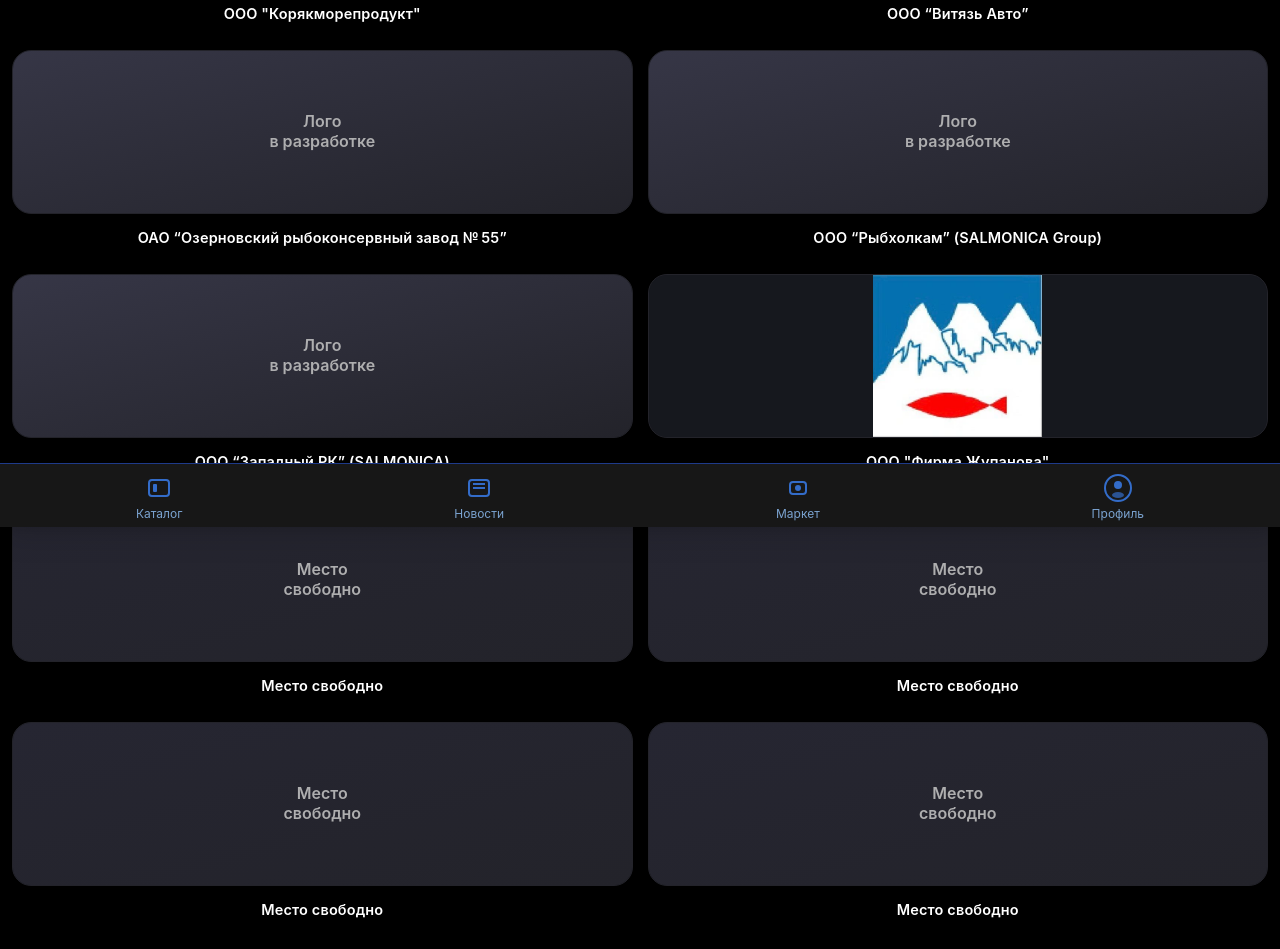
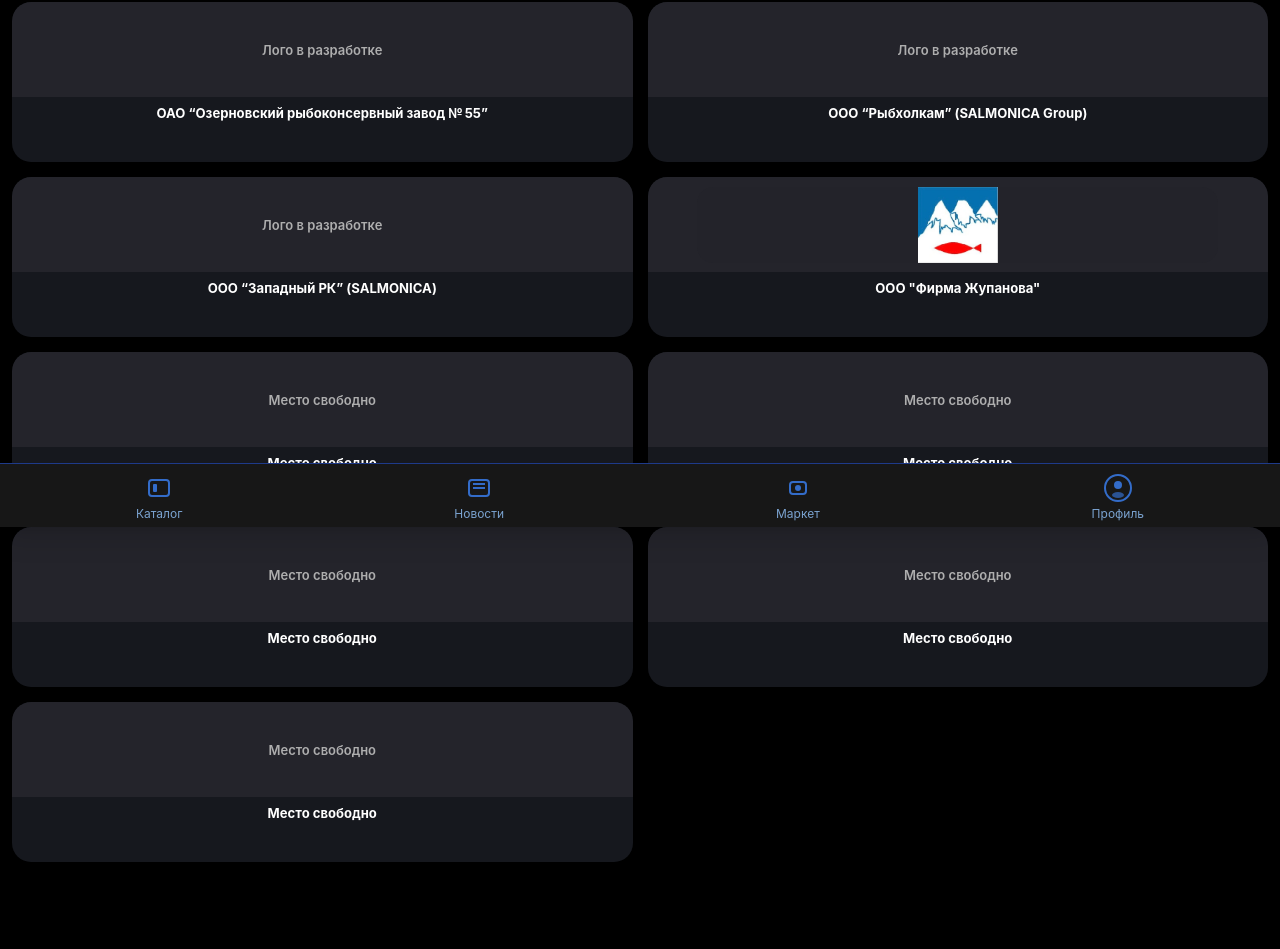
Before and after one commit to AlexSalavat/ikra-miniapp, a React (Create React App) app: page /producers in a window 1280 px wide. Shown: the part 273-1222 px from the top of the page. Built offline with nearby package versions, Linux system fonts and the light colour scheme.

Commit message:
feat: обновление карточек и marketplac

```diff
--- a/src/components/TopProducers.js
+++ b/src/components/TopProducers.js
@@ -1,16 +1,13 @@
 import React, { useState, useMemo, useEffect } from 'react';
 import { useNavigate } from 'react-router-dom';
-import BackButton from './BackButton';
 import producers from '../data/producers';
 
 const REGIONS = ['Камчатка', 'Сахалин', 'Хабаровск', 'Магадан'];
-const CARDS_PER_PAGE = 10;
 const CARDS_PER_ROW = 2;
 const CARD_GAP = 15;
 
 export default function TopProducers() {
   const [filter, setFilter] = useState(REGIONS[0]);
-  const [page, setPage] = useState(0);
   const navigate = useNavigate();
 
   const filtered = useMemo(
@@ -18,16 +15,8 @@ export default function TopProducers() {
     [filter]
   );
 
-  const filteredPages = useMemo(() => {
-    return Array.from({ length: Math.ceil(filtered.length / CARDS_PER_PAGE) }, (_, i) =>
-      filtered.slice(i * CARDS_PER_PAGE, (i + 1) * CARDS_PER_PAGE)
-    );
-  }, [filtered]);
-
-  const currentCards = filteredPages[page] || [];
-
   useEffect(() => {
-    setPage(0);
+    window.scrollTo(0, 0);
   }, [filter]);
 
   const buttonStyle = (active) => ({
@@ -46,9 +35,16 @@ export default function TopProducers() {
   return (
     <div className="bg-black min-h-screen p-3">
       {/* Кнопка Назад */}
-      <div style={{ marginBottom: 7 }}>
-        <BackButton />
-      </div>
+      <button
+        onClick={() => window.history.back()}
+        className="mb-3 py-1.5 px-3.5 rounded-lg bg-transparent text-[#357cff] font-medium text-base cursor-pointer"
+        style={{ marginLeft: 3, display: "flex", alignItems: "center", gap: 5, fontSize: 15 }}
+      >
+        <svg width="18" height="18" fill="none" style={{ verticalAlign: '-3px', marginRight: 3 }}>
+          <path d="M12 4l-6 5 6 5" stroke="#357cff" strokeWidth="2" strokeLinecap="round" strokeLinejoin="round"/>
+        </svg>
+        Назад
+      </button>
       {/* Фильтр по регионам */}
       <div className="flex gap-1 justify-center mb-3 overflow-auto">
         {REGIONS.map(region => (
@@ -70,103 +66,72 @@ export default function TopProducers() {
           marginBottom: 12
         }}
       >
-        {currentCards.map(card => (
-          <div key={card.id} style={{ display: 'flex', flexDirection: 'column', alignItems: 'center' }}>
+        {filtered.map(card => (
           <div
-              className="relative bg-[#16181e] rounded-[19px] overflow-hidden flex items-center justify-center cursor-pointer shadow-lg"
+            key={card.id}
+            className="relative bg-[#16181e] rounded-[19px] overflow-hidden flex flex-col items-center cursor-pointer shadow-lg"
             onClick={() => !card.isPlaceholder && navigate(`/producer/${card.id}`)}
             style={{
+              minHeight: 160,
+              maxHeight: 180,
+              padding: "0 0 8px 0"
+            }}
+          >
+            {/* Лого/Фото */}
+            <div style={{
               width: "100%",
-                aspectRatio: "1/1",
-                minHeight: 148,
-                maxHeight: 164,
-                marginBottom: 7,
-                border: "1px solid #23232a",
+              height: 95,
               display: "flex",
               alignItems: "center",
-                justifyContent: "center"
-              }}
-            >
+              justifyContent: "center",
+              borderTopLeftRadius: 19,
+              borderTopRightRadius: 19,
+              background: "#24242b",
+              overflow: "hidden"
+            }}>
               {card.logo ? (
                 <img
                   src={card.logo}
                   alt={card.name}
                   style={{
-                    width: "100%",
-                    height: "100%",
+                    width: "84%",
+                    height: "80%",
                     objectFit: "contain",
-                    borderRadius: 19,    // тот же радиус, что и у карточки
-                    background: "#16181e",
-                    display: "block"
+                    background: "#23232a",
+                    borderRadius: 16
                   }}
                   onError={e => { e.target.src = '/images/no-logo.webp'; }}
                 />
               ) : (
-                <div
-                  className={`absolute inset-0 flex items-center justify-center z-10 ${
-                    card.isPlaceholder
-                      ? 'bg-gradient-to-br from-[#262632] to-[#23232a]'
-                      : 'bg-gradient-to-br from-[#363646] to-[#23232a]'
-                  }`}
-                >
-                  <span style={{
-                    color: "#bdbdbd",
-                    fontWeight: 600,
-                    fontSize: 16,
-                    textAlign: "center",
-                    opacity: 0.90,
-                    whiteSpace: "pre-line",
-                    lineHeight: "1.2"
-                  }}>
-                    {card.isPlaceholder ? 'Место\nсвободно' : 'Лого\nв разработке'}
+                <span className="text-[#bdbdbd] font-semibold text-[13px] opacity-90 text-center" style={{ lineHeight: "1.1" }}>
+                  {card.isPlaceholder ? 'Место свободно' : 'Лого в разработке'}
                 </span>
-                </div>
               )}
             </div>
-            {/* Название под карточкой */}
-            <div style={{
+            {/* Название */}
+            <div
+              style={{
+                marginTop: 9,
+                marginBottom: 0,
+                padding: "0 6px",
                 color: "#fff",
-              fontWeight: 600,
-              fontSize: 14.5,
+                fontWeight: 700,
+                fontSize: 13.1,
                 textAlign: "center",
-              marginTop: 0,
-              marginBottom: 2,
-              width: "98%",
-              lineHeight: "1.14",
-              letterSpacing: "0.01em",
+                maxHeight: 35,
+                overflow: "hidden",
+                display: "-webkit-box",
+                WebkitLineClamp: 2,
+                WebkitBoxOrient: "vertical",
                 whiteSpace: "normal",
-              overflow: "hidden",
-              textOverflow: "ellipsis",
-              wordBreak: "break-word",
-              minHeight: 36,
-              maxHeight: 38,
-              display: "flex",
-              alignItems: "center",
-              justifyContent: "center",
-            }}>
+                lineHeight: "1.14"
+              }}
+            >
               {card.name}
             </div>
           </div>
         ))}
       </div>
-      {/* Пагинация */}
-      {filteredPages.length > 1 && (
-        <div className="flex justify-center gap-3 items-center mt-1.5">
-          <button
-            disabled={page === 0}
-            onClick={() => setPage((p) => p - 1)}
-            className={`text-2xl bg-transparent border-none ${page === 0 ? 'text-[#666]' : 'text-white cursor-pointer'}`}
-          >←</button>
-          <span className="text-[#ccc] text-sm">
-            {page + 1} / {filteredPages.length}
-          </span>
-          <button
-            disabled={page === filteredPages.length - 1}
-            onClick={() => setPage((p) => p + 1)}
-            className={`text-2xl bg-transparent border-none ${page === filteredPages.length - 1 ? 'text-[#666]' : 'text-white cursor-pointer'}`}
-          >→</button>
-        </div>
-      )}
     </div>
   );
 }
```
Also changed, not shown: src/components/MarketSellCategory.js (+159 -36 lines). Lines whose indentation alone changed are shown as unchanged.
